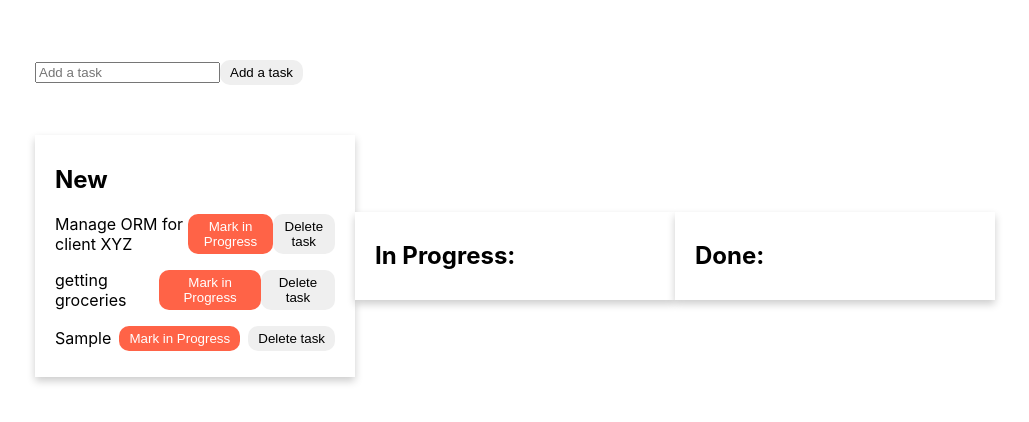
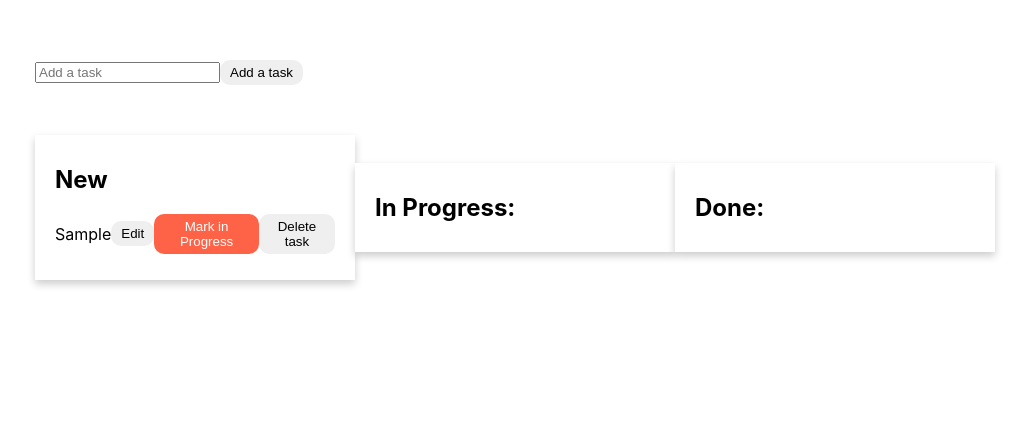
Before and after one commit to angelo5003/trello-board, a React (Create React App) app: page / in a window 1280 px wide. Both pictures are taken after typing "Sample" into the empty fields and a click on the button "Add a task". Shown: the top 422 px of the page, without its empty margins (125-1154 px from the left). Built offline with nearby package versions, Linux system fonts and the light colour scheme.

Commit message:
feat: fully crud operations with tasks

```diff
--- a/src/components/Board/TrelloBoard.jsx
+++ b/src/components/Board/TrelloBoard.jsx
@@ -3,35 +3,37 @@ import Column from "../ColumnCard/Column/Column";
 import InProgressColumn from "../ColumnCard/Column/InProgressColumn";
 import DoneColumn from "../ColumnCard/Column/DoneColumn";
 import AddTask from "../Task/AddTask/AddTask";
-import { v4 as uuid } from "uuid";
+
+import UpdateTask from "../Task/UpdateTask/UpdateTask";
 
 const TrelloBoard = () => {
   // const [newColumn, setNewColumn] = useState([]);
 
-  const [items, setItems] = useState([
-    {
-      id: uuid(),
-      title: "Manage ORM for client XYZ",
-      status: "new",
-    },
-    {
-      id: uuid(),
-      title: "getting groceries",
-      status: "new",
-    },
-  ]);
-
-  console.log(`items:`, items);
+  const [items, setItems] = useState([]);
 
   const [newTask, setNewTask] = useState("");
   const [updateTodo, setUpdateTodo] = useState("");
+  console.log(`updateTodo title:`, updateTodo);
 
   // Change task for update task
-  const handleChangeTask = (e) => {};
+  const handleChangeTask = (e) => {
+    setUpdateTodo({ ...updateTodo, title: e.target.value });
+  };
 
   // Update Task
-  const handleUpdateTask = () => {};
+  const handleUpdateTask = () => {
+    let oldTask = [...items].filter((task) => task.id !== updateTodo.id);
+    let updatedObject = [...oldTask, updateTodo];
+    setItems(updatedObject);
+    setUpdateTodo("");
+  };
 
+  // Cancel update Task
+  const handleCancelTaskUpdate = () => {
+    setUpdateTodo("");
+  };
+
+  // Update tasks based on their status, (new, progress, completed)
   const updateStatus = (id, newStatus) => {
     let allItems = items;
     allItems = allItems.map((item) => {
@@ -47,14 +49,30 @@ const TrelloBoard = () => {
   return (
     <div className="board">
       {/* <CreateColumn newColumn={newColumn} setNewColumn={setNewColumn} /> */}
+      {updateTodo && updateTodo ? (
+        <UpdateTask
+          updateTodo={updateTodo}
+          handleChangeTask={handleChangeTask}
+          handleUpdateTask={handleUpdateTask}
+          handleCancelTaskUpdate={handleCancelTaskUpdate}
+        />
+      ) : (
         <AddTask
           newTask={newTask}
           setNewTask={setNewTask}
           items={items}
           setItems={setItems}
         />
+      )}
+
       <div className="board-container">
-        <Column items={items} setItems={setItems} updateStatus={updateStatus} />
+        <Column
+          items={items}
+          setItems={setItems}
+          updateStatus={updateStatus}
+          updateTodo={updateTodo}
+          setUpdateTodo={setUpdateTodo}
+        />
 
         <InProgressColumn items={items} updateStatus={updateStatus} />
         <DoneColumn items={items} updateStatus={updateStatus} />
--- a/src/components/ColumnCard/Column/Column.jsx
+++ b/src/components/ColumnCard/Column/Column.jsx
@@ -1,11 +1,12 @@
 import React from "react";
 
-const Column = ({ items, setItems, updateStatus }) => {
+const Column = ({ items, setItems, updateStatus, setUpdateTodo }) => {
   // Delete task
   const handleDeleteTask = (id) => {
     let newTasks = items.filter((task) => task.id !== id);
     setItems(newTasks);
   };
+
   return (
     <div className="column">
       <h2>New</h2>
@@ -14,7 +15,9 @@ const Column = ({ items, setItems, updateStatus }) => {
           if (item && item.status === "new")
             return (
               <p className="item" key={item.id}>
-                {item.title}{" "}
+                {item.title}
+                <button onClick={() => setUpdateTodo(item)}>Edit</button>
+
                 <button
                   className="mark_pending"
                   key={item.id}
--- a/src/components/Task/AddTask/AddTask.jsx
+++ b/src/components/Task/AddTask/AddTask.jsx
@@ -9,11 +9,10 @@ const AddTask = ({ newTask, setNewTask, items, setItems }) => {
   // Add task
   const handleAddTask = () => {
     if (newTask) {
-      let newTaskId = uuid();
-      let newCreatedTask = { id: newTaskId, title: newTask, status: "new" };
+      const newTaskId = uuid();
+      const newCreatedTask = { id: newTaskId, title: newTask, status: "new" };
       setItems([...items, newCreatedTask]);
       setNewTask("");
-      console.log(`newCreatedTask ID:`, newCreatedTask);
     }
   };
 
--- /dev/null
+++ b/src/components/Task/UpdateTask/UpdateTask.jsx
@@ -0,0 +1,26 @@
+import React from "react";
+
+const UpdateTask = ({
+  updateTodo,
+  handleChangeTask,
+  handleUpdateTask,
+  handleCancelTaskUpdate,
+}) => {
+  return (
+    <div>
+      <div>
+        <input
+          type="text"
+          value={updateTodo && updateTodo.title}
+          onChange={(e) => handleChangeTask(e)}
+        />
+      </div>
+      <div>
+        <button onClick={handleUpdateTask}>Update</button>
+        <button onClick={handleCancelTaskUpdate}>Cancel</button>
+      </div>
+    </div>
+  );
+};
+
+export default UpdateTask;
```
Lines whose indentation alone changed are shown as unchanged.
